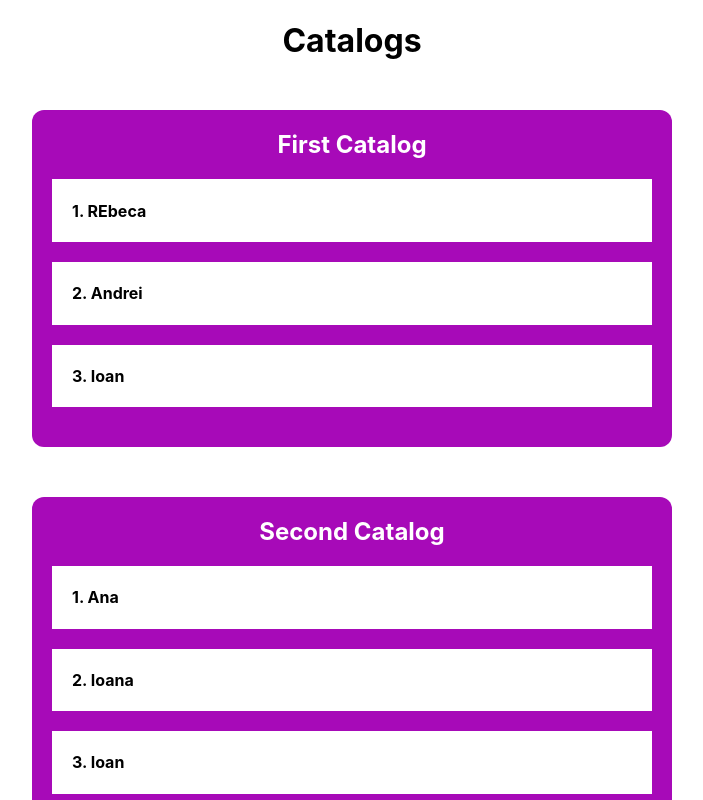
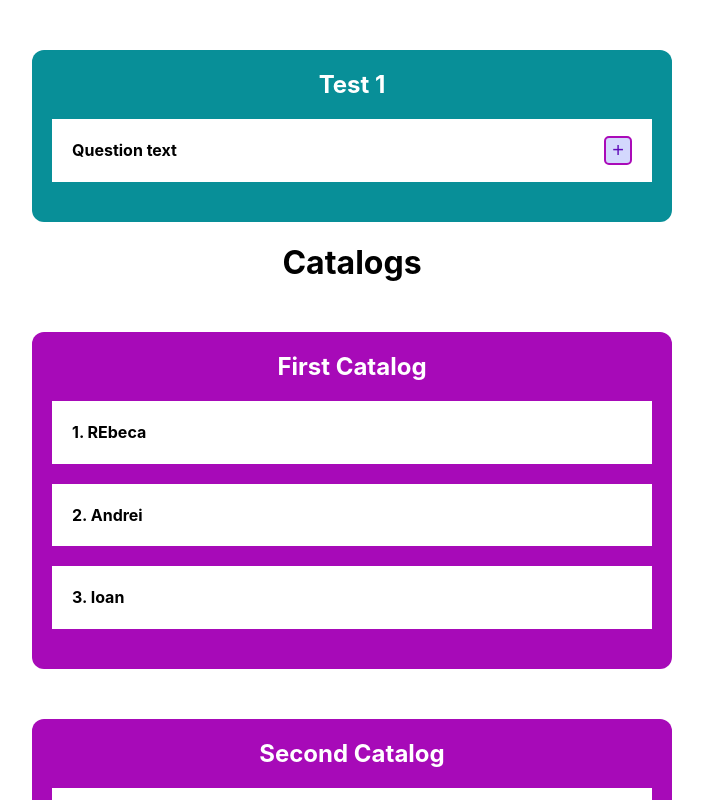
Before and after one commit to brebecaS/catalogs_tests_app, a React (Create React App) app: page / in a window 1280 px wide. Shown: the top 800 px of the page, without its empty margins (288-991 px from the left). Built offline with nearby package versions, Linux system fonts and the light colour scheme.

Commit message:
added html

```diff
--- a/src/App.js
+++ b/src/App.js
@@ -8,6 +8,18 @@ function App() {
 
   return (
     <div className="wrapper">
+      <div className="container blue">
+        <h2>Test 1</h2>
+        <div className="questions">
+          <section>
+            <div className="closed">
+              <h4>Question text</h4>
+              <button>+</button>
+            </div>
+          </section>
+        </div>
+      </div>
+
       <Titlu title={"Catalogs"} />
       <Catalog title={"First Catalog"} listaElevi={listaElevi} />
       <Catalog title={"Second Catalog"} listaElevi={listaElevi2} />
```
